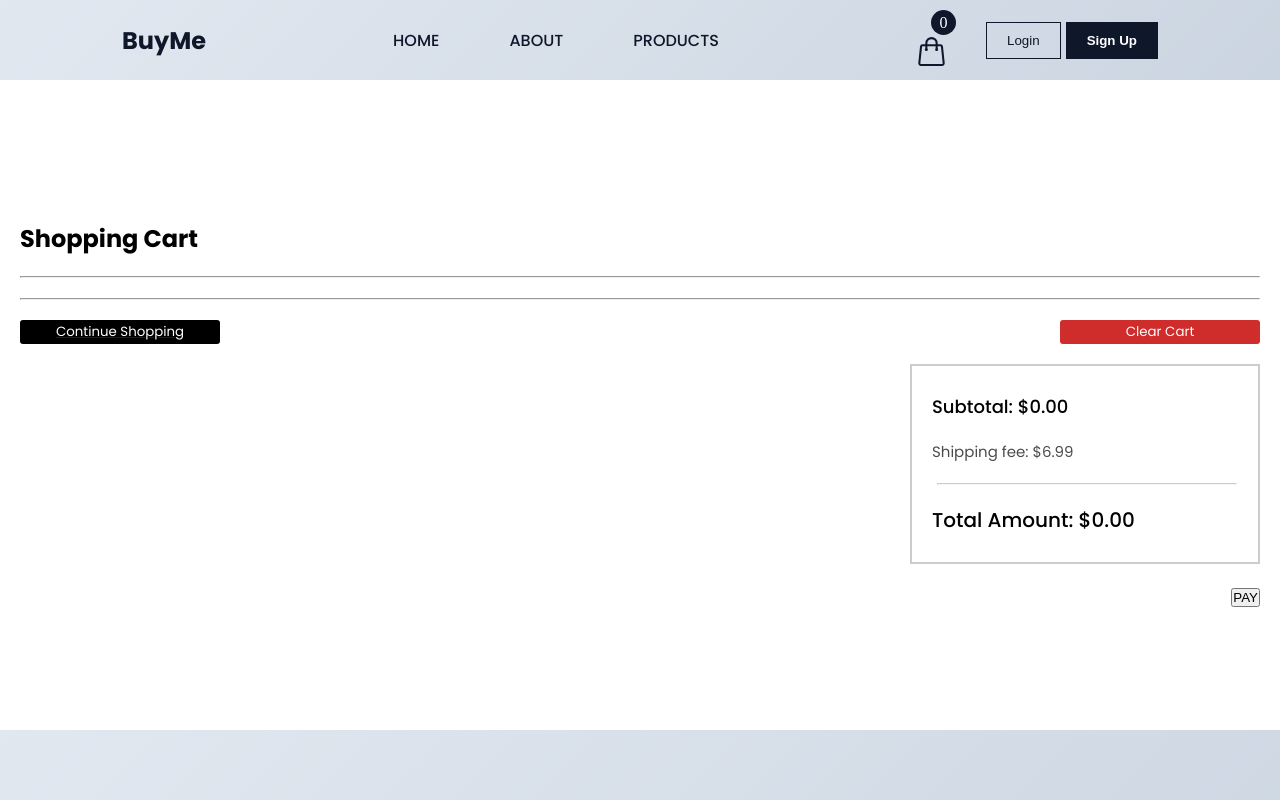
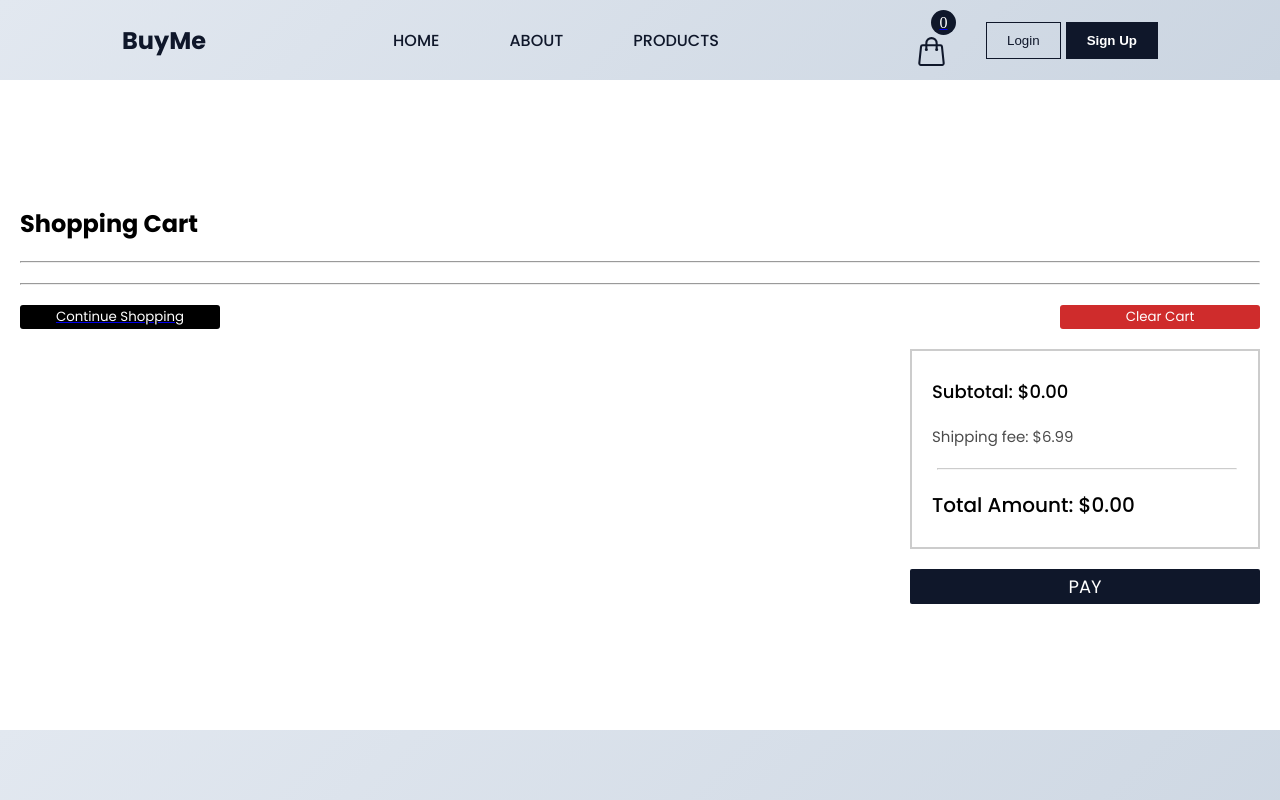
Before and after one commit to Anas390-web/E-Commerce-Web-App, a React (Vite) app in the folder client/e-commerce app/: page /cart in a window 1280 px wide. Shown: the top 800 px of the page. Built offline with nearby package versions, Linux system fonts and the light colour scheme.

Commit message:
fix(cart.css): fix classname and styles to pay-btn
Change classname from login-btn to pay-btn in cart page.
Add cursor: pointer; style to pay-btn button.

```diff
--- a/client/e-commerce app/src/pages/Cart/cart.css
+++ b/client/e-commerce app/src/pages/Cart/cart.css
@@ -136,7 +136,7 @@
    font-weight: 500;
 }
 
-.login-btn button{
+.pay-btn button{
    width: 350px;
    font-size: 18px;
    font-family: var(--primary-font-family);
@@ -146,6 +146,7 @@
    color: #fff;
    border-radius: 2px;
    padding: 4px 0;
+   cursor: pointer;
 }
 
 .clear-cart-continue-shopping {
@@ -176,40 +177,3 @@
 .continue-shopping button {
    background-color: black;
 }
-
-/*
-.cart-items-flex {
-   min-height: 650px;
-   width: 100%;
-   font-family: var(--primary-font-family);
-   display: flex;
-   flex-direction: column;
-   justify-content: center;
-   align-items: center;
-   gap: 20px;
-   background-color: aqua;
-}
-
-.cart-flex {
-   display: flex;
-   justify-content: center;
-   align-items: center;
-   gap: 150px;
-}
-
-.cart-items-flex hr {
-   height: 1px;
-   width: 80%;
-   flex-shrink: 0;
-   margin: 0;
-}
-
-.cart-headings {
-   opacity: 0.5;
-}
-
-.item-details {
-   display: flex;
-   justify-content: center;
-   gap: 120px;
-} */
```
